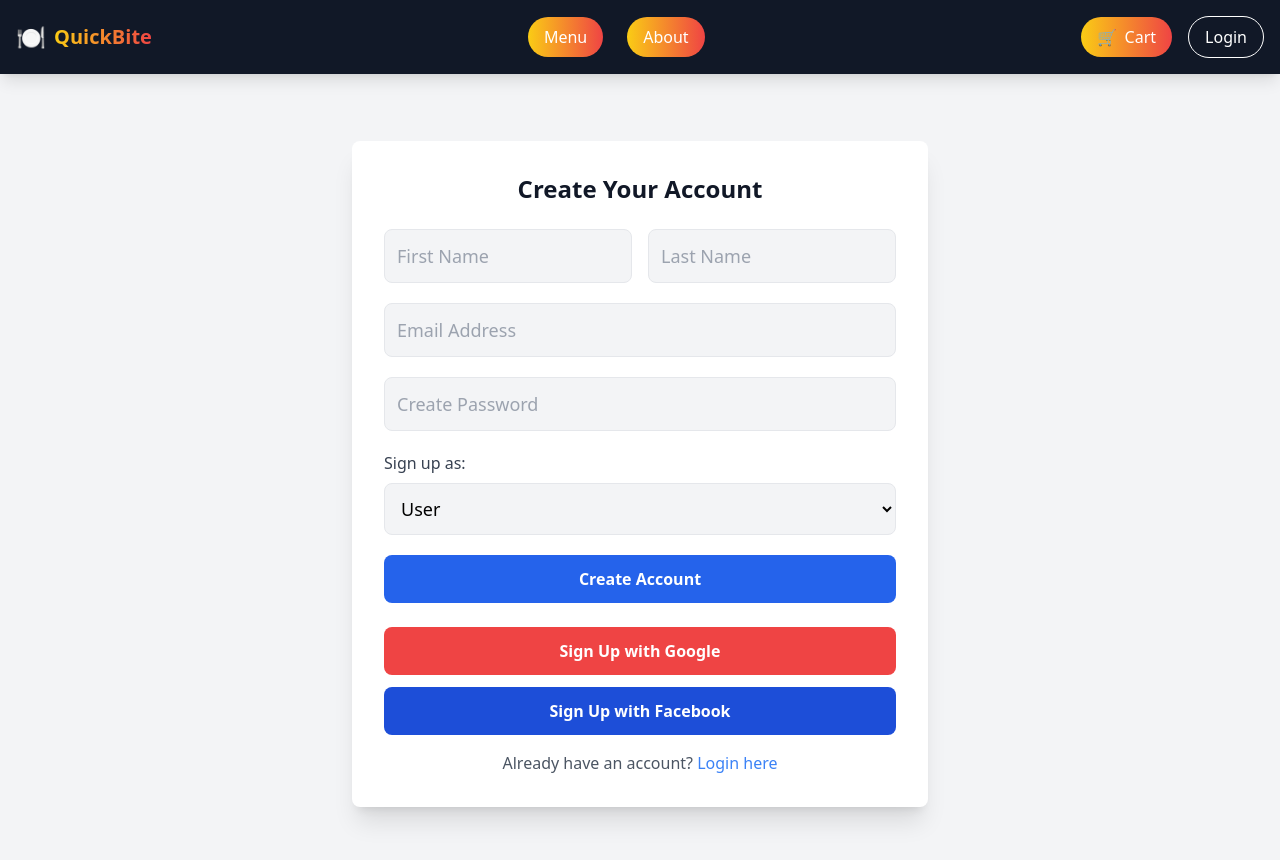
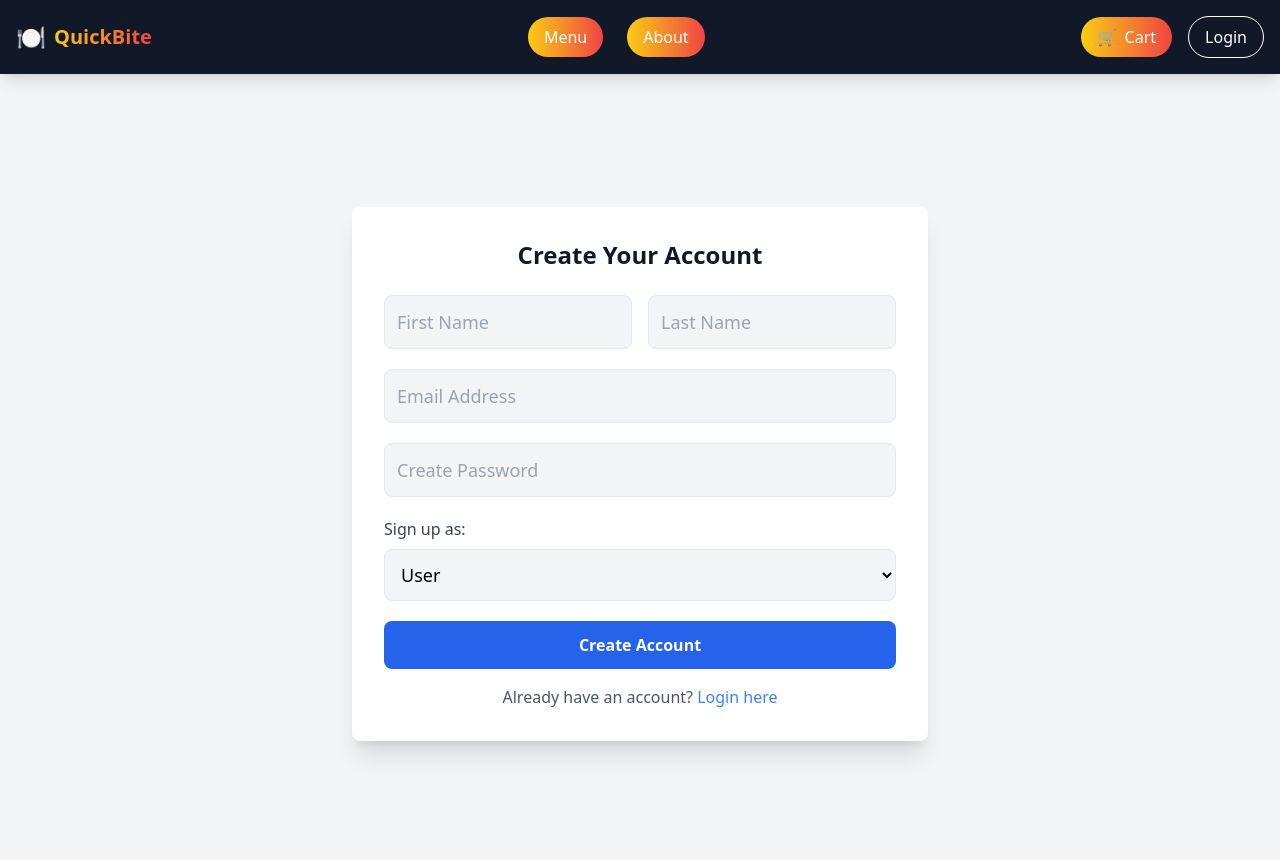
Before and after one commit to kartikeywariyal/Tech-Titans, a React (Vite) app: page /signup in a window 1280 px wide. Shown: the top 860 px of the page. Built offline with nearby package versions, Linux system fonts and the light colour scheme.

Commit message:
Signup Updated

```diff
--- a/src/Pages/Signup.jsx
+++ b/src/Pages/Signup.jsx
@@ -115,16 +115,6 @@ const Signup = () => {
             Create Account
           </button>
         </form>
-
-        <div className="mt-6 space-y-3">
-          <button className="w-full flex items-center justify-center bg-red-500 hover:bg-red-600 text-white font-semibold p-3 rounded-lg transition duration-300">
-            Sign Up with Google
-          </button>
-          <button className="w-full flex items-center justify-center bg-blue-700 hover:bg-blue-800 text-white font-semibold p-3 rounded-lg transition duration-300">
-            Sign Up with Facebook
-          </button>
-        </div>
-
         <p className="text-center text-gray-600 dark:text-gray-300 mt-4">
           Already have an account?{" "}
           <Link to="/login" className="text-blue-500 hover:underline">
```
